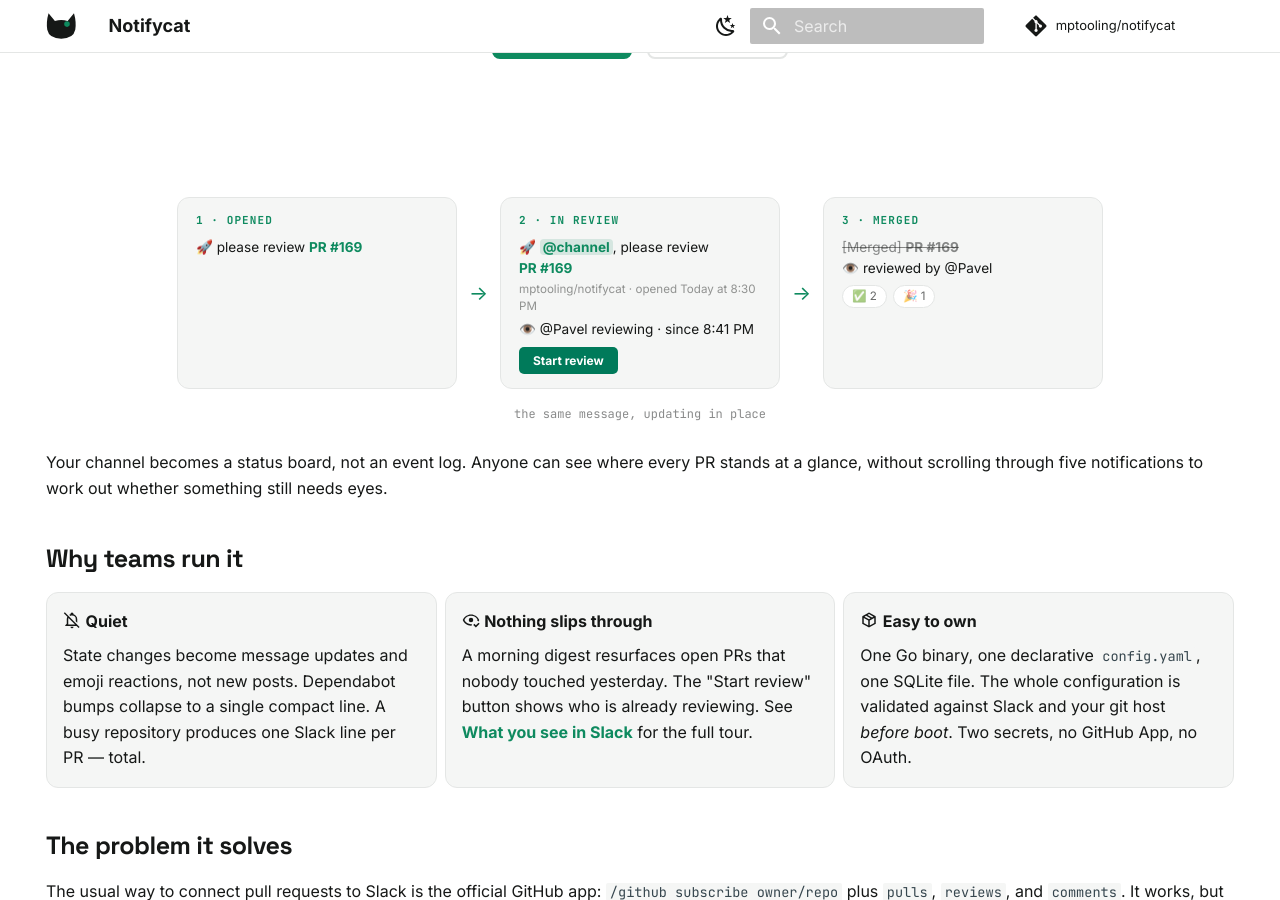
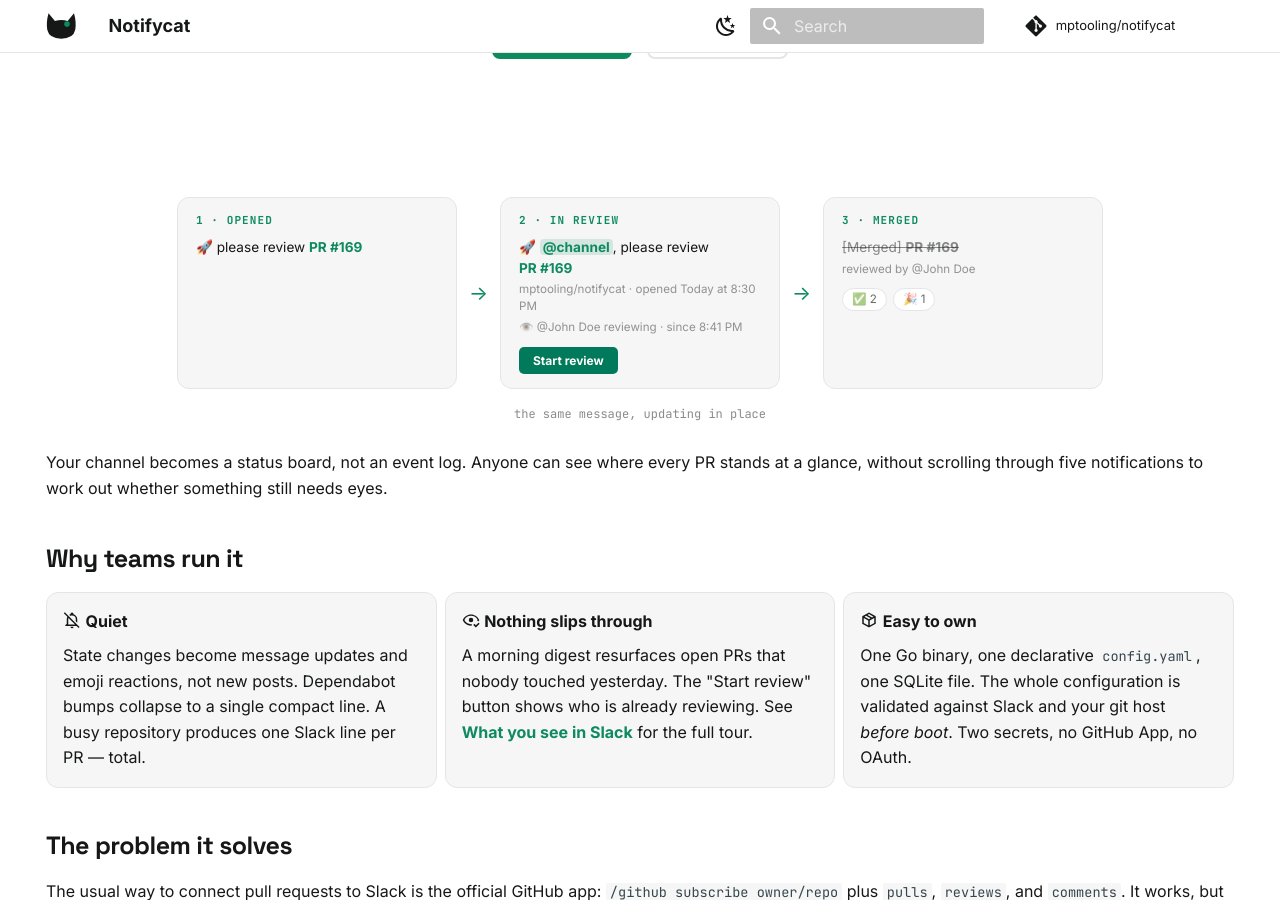
Before and after one commit to mptooling/notifycat, an MkDocs documentation site: the page built from docs/index.md, in a window 1280 px wide and 900 px high, scrolled down 425 px. Built offline with MkDocs 1.6.1 and Material for MkDocs 9.7.7, drawn with Linux system fonts in a browser that asks for light colours; comment, search, counter and statistics services are not loaded.

Commit message:
docs: context styling for reviewer lines in lifecycle strip

```diff
--- a/docs/index.md
+++ b/docs/index.md
@@ -15,14 +15,14 @@ hide:
     <div class="nc-lifecycle__label">2 · IN REVIEW</div>
     <div class="nc-lifecycle__txt">🚀 <span class="nc-lifecycle__mention">@channel</span>, please review <span class="nc-lifecycle__link">PR #169</span></div>
     <div class="nc-lifecycle__ctx">mptooling/notifycat · opened Today at 8:30 PM</div>
-    <div class="nc-lifecycle__txt">👁️ @Pavel reviewing · since 8:41 PM</div>
+    <div class="nc-lifecycle__ctx">👁️ @John Doe reviewing · since 8:41 PM</div>
     <span class="nc-lifecycle__btn">Start review</span>
   </div>
   <div class="nc-lifecycle__arrow">→</div>
   <div class="nc-lifecycle__stage">
     <div class="nc-lifecycle__label">3 · MERGED</div>
     <div class="nc-lifecycle__txt"><s>[Merged] <span class="nc-lifecycle__link">PR #169</span></s></div>
-    <div class="nc-lifecycle__txt">👁️ reviewed by @Pavel</div>
+    <div class="nc-lifecycle__ctx">reviewed by @John Doe</div>
     <div><span class="nc-rx">✅ 2</span><span class="nc-rx">🎉 1</span></div>
   </div>
   <div class="nc-lifecycle__caption">the same message, updating in place</div>
```
